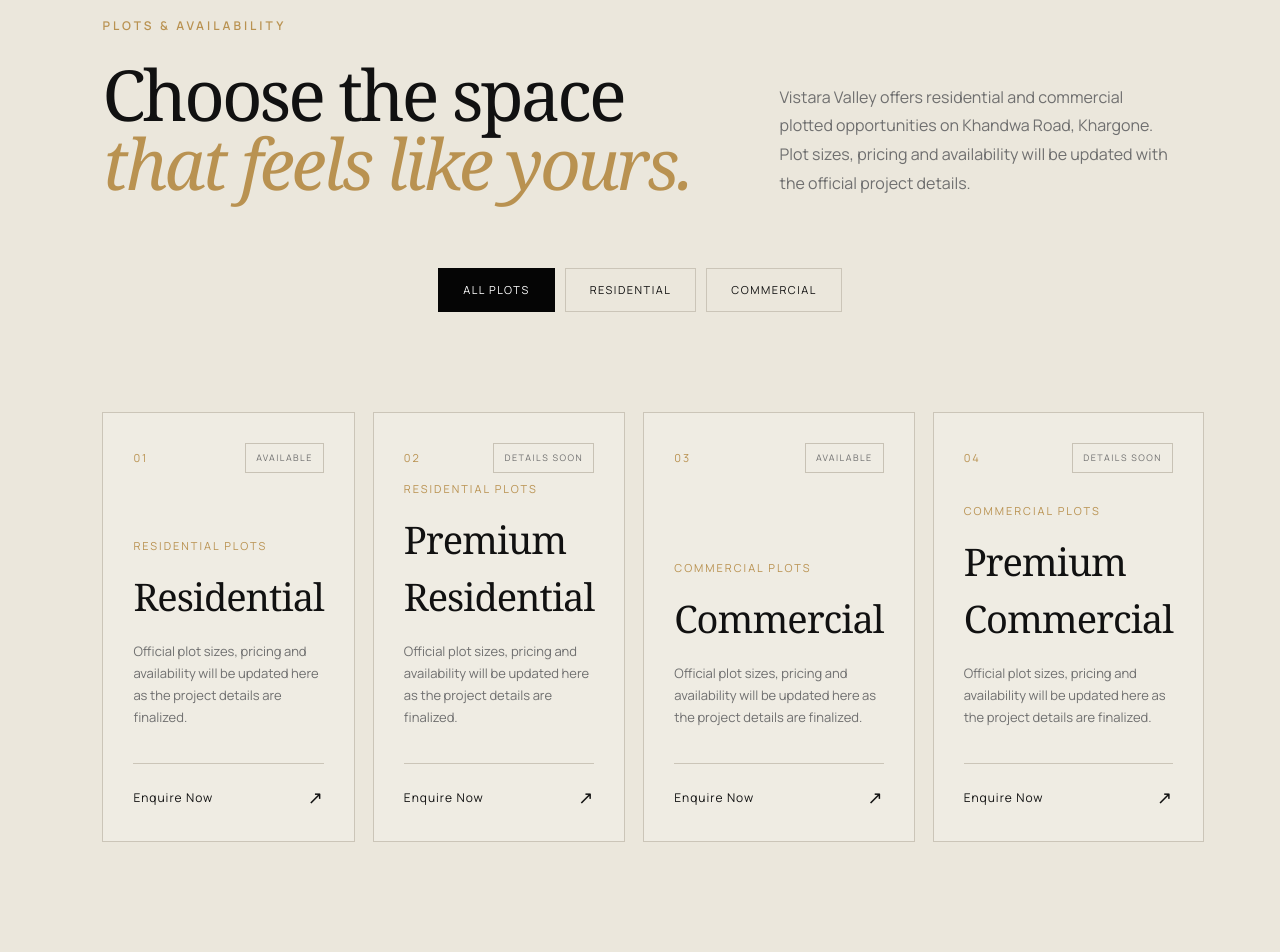
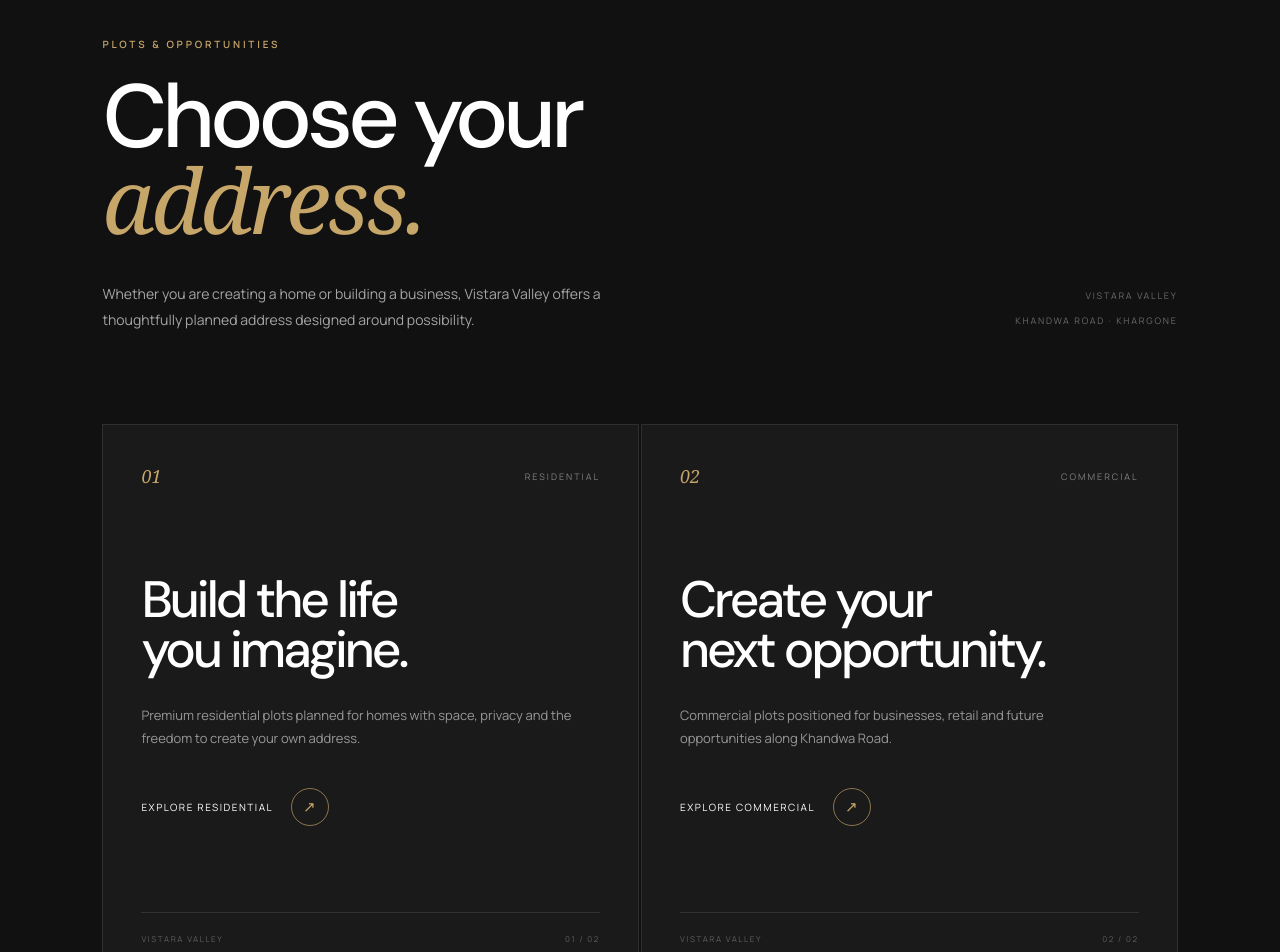
Before and after one commit to krishimhjn/vistara-valley, a Next.js app: page / in a window 1280 px wide. Shown: the part 6700-7652 px from the top of the page. Built offline with nearby package versions, Linux system fonts and the light colour scheme.

Commit message:
about section edit

```diff
--- a/app/components/Plots.css
+++ b/app/components/Plots.css
@@ -1,224 +1,397 @@
+/* ================================
+   PLOTS SECTION
+================================ */
+
 .plots-section {
-  padding: 150px 8%;
-  background: #ebe7dc;
-  color: var(--foreground);
+  position: relative;
+  padding: 170px 8% 150px;
+  background: #111111;
+  color: #ffffff;
+  overflow: hidden;
 }
 
-.plots-header {
-  max-width: 1200px;
-  margin: 0 auto;
+
+/* ================================
+   INTRO
+================================ */
+
+.plots-intro {
   display: grid;
   grid-template-columns: 1.2fr 0.8fr;
   gap: 80px;
   align-items: end;
+  max-width: 1400px;
+  margin: 0 auto 90px;
+}
+
+.plots-heading {
+  max-width: 760px;
 }
 
 .plots-eyebrow {
-  color: var(--gold);
-  font-size: 12px;
-  letter-spacing: 3px;
+  margin: 0 0 24px;
+  color: #c7a66a;
+  font-size: 10px;
   font-weight: 600;
-  margin-bottom: 25px;
+  letter-spacing: 2.8px;
+  text-transform: uppercase;
 }
 
 .plots-title {
+  margin: 0;
+  font-family: "DM Sans", "Helvetica Neue", Helvetica, Arial, sans-serif;
+  font-size: clamp(58px, 7vw, 100px);
+  line-height: 0.92;
+  font-weight: 500;
+  letter-spacing: -5px;
+  color: #ffffff;
+}
+
+.plots-title span {
+  color: #c7a66a;
   font-family: Georgia, "Times New Roman", serif;
-  font-size: clamp(50px, 5.5vw, 82px);
-  line-height: 0.98;
+  font-style: italic;
   font-weight: 400;
   letter-spacing: -3px;
 }
 
-.plots-title span {
-  color: var(--gold);
+.plots-description {
+  max-width: 520px;
+  margin: 35px 0 0;
+  color: rgba(255, 255, 255, 0.62);
+  font-size: 14px;
+  line-height: 1.9;
+}
+
+.plots-intro-meta {
+  display: flex;
+  flex-direction: column;
+  gap: 12px;
+  align-items: flex-end;
+  padding-bottom: 6px;
+}
+
+.plots-intro-meta span {
+  color: rgba(255, 255, 255, 0.38);
+  font-size: 9px;
+  letter-spacing: 1.8px;
+  text-transform: uppercase;
+}
+
+
+/* ================================
+   PLOT CARDS
+================================ */
+
+.plots-grid {
+  display: grid;
+  grid-template-columns: repeat(2, 1fr);
+  gap: 2px;
+  max-width: 1400px;
+  margin: 0 auto;
+}
+
+.plot-card {
+  position: relative;
+  min-height: 560px;
+  padding: 38px;
+  display: flex;
+  flex-direction: column;
+  justify-content: space-between;
+  background: #1a1a1a;
+  border: 1px solid rgba(255, 255, 255, 0.09);
+  overflow: hidden;
+  transition:
+    background 0.45s ease,
+    transform 0.45s ease;
+}
+
+.plot-card::before {
+  content: "";
+  position: absolute;
+  inset: 0;
+  background:
+    linear-gradient(
+      135deg,
+      rgba(199, 166, 106, 0.08),
+      transparent 42%
+    );
+  opacity: 0;
+  transition: opacity 0.45s ease;
+  pointer-events: none;
+}
+
+.plot-card:hover {
+  background: #202020;
+  transform: translateY(-6px);
+}
+
+.plot-card:hover::before {
+  opacity: 1;
+}
+
+
+/* ================================
+   CARD TOP
+================================ */
+
+.plot-card-top {
+  position: relative;
+  z-index: 1;
+  display: flex;
+  align-items: center;
+  justify-content: space-between;
+}
+
+.plot-number {
+  color: #c7a66a;
+  font-family: Georgia, "Times New Roman", serif;
+  font-size: 18px;
   font-style: italic;
 }
 
-.plots-intro {
-  max-width: 430px;
-  color: var(--muted);
-  font-size: 16px;
-  line-height: 1.8;
-}
-
-.plots-filters {
-  max-width: 1200px;
-  margin: 70px auto 0;
-  display: flex;
-  justify-content: center;
-  gap: 10px;
-}
-
-.plot-filter {
-  padding: 13px 24px;
-  border: 1px solid #cbc5b8;
-  background: transparent;
-  color: var(--foreground);
-  font-size: 11px;
-  letter-spacing: 1.5px;
-  text-transform: uppercase;
-  cursor: pointer;
-  transition:
-    background 0.3s ease,
-    color 0.3s ease,
-    border-color 0.3s ease;
-}
-
-.plot-filter:hover,
-.plot-filter.active {
-  background: var(--dark);
-  color: white;
-  border-color: var(--dark);
-}
-
-.plots-grid {
-  max-width: 1200px;
-  margin: 100px auto 0;
-  display: grid;
-  grid-template-columns: repeat(4, 1fr);
-  gap: 18px;
-}
-
-.plot-card {
-  min-height: 430px;
-  padding: 30px;
-  border: 1px solid #cbc5b8;
-  display: flex;
-  flex-direction: column;
-  justify-content: space-between;
-  background: rgba(255, 255, 255, 0.2);
-  transition:
-    transform 0.4s ease,
-    background 0.4s ease,
-    border-color 0.4s ease;
-}
-
-.plot-card:hover {
-  transform: translateY(-8px);
-  background: rgba(255, 255, 255, 0.55);
-  border-color: var(--gold);
-}
-
-.plot-card-top {
-  display: flex;
-  justify-content: space-between;
-  align-items: center;
-}
-
-.plot-number {
-  color: var(--gold);
-  font-size: 11px;
-  letter-spacing: 2px;
-}
-
-.plot-status {
-  padding: 7px 10px;
-  border: 1px solid #c8c2b5;
-  color: var(--muted);
+.plot-category {
+  color: rgba(255, 255, 255, 0.45);
   font-size: 9px;
-  letter-spacing: 1.5px;
-  text-transform: uppercase;
-}
-
-.plot-card-content {
-  margin-top: auto;
-  margin-bottom: 35px;
-}
-
-.plot-type {
-  color: var(--gold);
-  font-size: 11px;
   letter-spacing: 2px;
   text-transform: uppercase;
 }
 
+
+/* ================================
+   CARD CONTENT
+================================ */
+
+.plot-card-content {
+  position: relative;
+  z-index: 1;
+  max-width: 560px;
+}
+
 .plot-card-content h3 {
-  margin-top: 12px;
-  font-family: Georgia, "Times New Roman", serif;
-  font-size: 38px;
-  font-weight: 400;
-  letter-spacing: -1px;
+  margin: 0;
+  color: #ffffff;
+  font-family: "DM Sans", "Helvetica Neue", Helvetica, Arial, sans-serif;
+  font-size: clamp(42px, 4vw, 64px);
+  line-height: 0.98;
+  font-weight: 500;
+  letter-spacing: -3px;
+}
+
+.plot-card-content h3 span {
+  display: inline;
 }
 
 .plot-card-content p {
-  max-width: 280px;
-  margin-top: 15px;
-  color: var(--muted);
+  max-width: 440px;
+  margin: 28px 0 0;
+  color: rgba(255, 255, 255, 0.55);
   font-size: 13px;
+  line-height: 1.8;
+}
+
+
+/* ================================
+   CARD BUTTON
+================================ */
+
+.plot-link {
+  margin-top: 38px;
+  padding: 0;
+  display: inline-flex;
+  align-items: center;
+  gap: 18px;
+  border: 0;
+  background: transparent;
+  color: #ffffff;
+  font-family: inherit;
+  font-size: 10px;
+  letter-spacing: 1.5px;
+  text-transform: uppercase;
+  cursor: pointer;
+}
+
+.plot-link strong {
+  width: 38px;
+  height: 38px;
+  display: flex;
+  align-items: center;
+  justify-content: center;
+  border: 1px solid rgba(199, 166, 106, 0.65);
+  border-radius: 50%;
+  color: #c7a66a;
+  font-size: 15px;
+  font-weight: 400;
+  transition:
+    background 0.3s ease,
+    color 0.3s ease,
+    transform 0.3s ease;
+}
+
+.plot-link:hover strong {
+  background: #c7a66a;
+  color: #111111;
+  transform: translate(3px, -3px);
+}
+
+
+/* ================================
+   CARD FOOTER
+================================ */
+
+.plot-card-footer {
+  position: relative;
+  z-index: 1;
+  display: flex;
+  justify-content: space-between;
+  padding-top: 20px;
+  border-top: 1px solid rgba(255, 255, 255, 0.1);
+}
+
+.plot-card-footer span {
+  color: rgba(255, 255, 255, 0.3);
+  font-size: 8px;
+  letter-spacing: 1.6px;
+}
+
+
+/* ================================
+   BOTTOM AREA
+================================ */
+
+.plots-bottom {
+  max-width: 1400px;
+  margin: 100px auto 0;
+}
+
+.plots-bottom-line {
+  width: 100%;
+  height: 1px;
+  background: rgba(255, 255, 255, 0.12);
+}
+
+.plots-bottom-content {
+  display: grid;
+  grid-template-columns: 0.8fr 1.2fr auto;
+  gap: 50px;
+  align-items: center;
+  padding-top: 35px;
+}
+
+.plots-bottom-content > span {
+  color: #c7a66a;
+  font-size: 9px;
+  letter-spacing: 2px;
+}
+
+.plots-bottom-content p {
+  max-width: 470px;
+  margin: 0;
+  color: rgba(255, 255, 255, 0.45);
+  font-size: 12px;
   line-height: 1.7;
 }
 
-.plot-button {
-  display: flex;
-  justify-content: space-between;
+.plots-master-link {
+  display: inline-flex;
   align-items: center;
-  padding-top: 20px;
-  border-top: 1px solid #cbc5b8;
-  color: var(--foreground);
-  font-size: 12px;
-  letter-spacing: 1px;
-  text-decoration: none;
-  transition: color 0.3s ease;
+  gap: 15px;
+  color: #ffffff;
+  font-size: 9px;
+  letter-spacing: 1.5px;
+  text-transform: uppercase;
+  white-space: nowrap;
 }
 
-.plot-button span {
-  font-size: 18px;
+.plots-master-link span {
+  color: #c7a66a;
+  font-size: 15px;
   transition: transform 0.3s ease;
 }
 
-.plot-button:hover {
-  color: var(--gold);
+.plots-master-link:hover span {
+  transform: translateY(4px);
 }
 
-.plot-button:hover span {
-  transform: translate(4px, -4px);
-}
 
-@media (max-width: 1000px) {
-  .plots-header {
+/* ================================
+   MOBILE
+================================ */
+
+@media (max-width: 900px) {
+  .plots-section {
+    padding: 120px 6% 100px;
+  }
+
+  .plots-intro {
     grid-template-columns: 1fr;
-    gap: 35px;
+    gap: 40px;
+    margin-bottom: 60px;
+  }
+
+  .plots-intro-meta {
+    align-items: flex-start;
+  }
+
+  .plots-title {
+    font-size: clamp(54px, 15vw, 78px);
+    letter-spacing: -4px;
   }
 
   .plots-grid {
-    grid-template-columns: repeat(2, 1fr);
+    grid-template-columns: 1fr;
+    gap: 12px;
+  }
+
+  .plot-card {
+    min-height: 480px;
+    padding: 28px;
+  }
+
+  .plot-card-content h3 {
+    font-size: clamp(40px, 12vw, 58px);
+  }
+
+  .plots-bottom-content {
+    grid-template-columns: 1fr;
+    gap: 22px;
   }
 }
 
-@media (max-width: 600px) {
+
+/* ================================
+   SMALL MOBILE
+================================ */
+
+@media (max-width: 500px) {
   .plots-section {
-    padding: 100px 7%;
+    padding: 100px 20px 80px;
   }
 
   .plots-title {
-    font-size: 52px;
+    font-size: 54px;
+    letter-spacing: -3px;
+  }
+
+  .plots-description {
+    font-size: 13px;
+  }
+
+  .plot-card {
+    min-height: 450px;
+    padding: 24px;
+  }
+
+  .plot-card-content h3 {
+    font-size: 42px;
     letter-spacing: -2px;
   }
 
-  .plots-intro {
-    font-size: 15px;
+  .plot-card-content p {
+    font-size: 12px;
   }
 
-  .plots-filters {
-    margin-top: 50px;
-    flex-wrap: wrap;
-  }
-
-  .plot-filter {
-    padding: 11px 18px;
-  }
-
-  .plots-grid {
-    margin-top: 65px;
-    grid-template-columns: 1fr;
-  }
-
-  .plot-card {
-    min-height: 380px;
-    padding: 25px;
-  }
-
-  .plot-card-content h3 {
-    font-size: 34px;
+  .plots-bottom {
+    margin-top: 70px;
   }
 }
--- a/app/components/Plots.tsx
+++ b/app/components/Plots.tsx
@@ -1,175 +1,108 @@
-"use client";
-
-import { useState } from "react";
 import Reveal from "./Reveal";
 import "./Plots.css";
 
-const plots = [
+const plotTypes = [
   {
     number: "01",
-    title: "Residential",
-    type: "Residential Plots",
-    category: "Residential",
-    status: "Available",
+    category: "RESIDENTIAL",
+    title: "Build the life\nyou imagine.",
+    description:
+      "Premium residential plots planned for homes with space, privacy and the freedom to create your own address.",
+    action: "Explore Residential",
   },
   {
     number: "02",
-    title: "Premium Residential",
-    type: "Residential Plots",
-    category: "Residential",
-    status: "Details Soon",
-  },
-  {
-    number: "03",
-    title: "Commercial",
-    type: "Commercial Plots",
-    category: "Commercial",
-    status: "Available",
-  },
-  {
-    number: "04",
-    title: "Premium Commercial",
-    type: "Commercial Plots",
-    category: "Commercial",
-    status: "Details Soon",
+    category: "COMMERCIAL",
+    title: "Create your\nnext opportunity.",
+    description:
+      "Commercial plots positioned for businesses, retail and future opportunities along Khandwa Road.",
+    action: "Explore Commercial",
   },
 ];
 
 export default function Plots() {
-  const [category, setCategory] = useState<
-    "All" | "Residential" | "Commercial"
-  >("All");
-
-  const filteredPlots =
-    category === "All"
-      ? plots
-      : plots.filter(
-          (plot) => plot.category === category
-        );
-
   return (
-    <section
-      className="plots-section"
-      id="plots"
-    >
+    <section className="plots-section" id="plots">
+      <div className="plots-intro">
         <Reveal>
-        <div className="plots-header">
-
-          <div>
-            <p className="plots-eyebrow">
-              PLOTS & AVAILABILITY
-            </p>
+          <div className="plots-heading">
+            <p className="plots-eyebrow">PLOTS & OPPORTUNITIES</p>
 
             <h2 className="plots-title">
-              Choose the space
+              Choose your
               <br />
-              <span>that feels like yours.</span>
+              <span>address.</span>
             </h2>
-          </div>
 
-          <p className="plots-intro">
-            Vistara Valley offers residential and commercial
-            plotted opportunities on Khandwa Road, Khargone.
-            Plot sizes, pricing and availability will be updated
-            with the official project details.
+            <p className="plots-description">
+              Whether you are creating a home or building a business,
+              Vistara Valley offers a thoughtfully planned address
+              designed around possibility.
             </p>
-
           </div>
         </Reveal>
 
+        <Reveal>
+          <div className="plots-intro-meta">
+            <span>VISTARA VALLEY</span>
+            <span>KHANDWA ROAD · KHARGONE</span>
+          </div>
+        </Reveal>
+      </div>
+
+      <div className="plots-grid">
+        {plotTypes.map((plot) => (
+          <Reveal key={plot.number}>
+            <article className="plot-card">
+              <div className="plot-card-top">
+                <span className="plot-number">{plot.number}</span>
+                <span className="plot-category">{plot.category}</span>
+              </div>
+
+              <div className="plot-card-content">
+                <h3>
+                  {plot.title.split("\n").map((line, index) => (
+                    <span key={line}>
+                      {line}
+                      {index === 0 && <br />}
+                    </span>
+                  ))}
+                </h3>
+
+                <p>{plot.description}</p>
+
+                <button className="plot-link">
+                  <span>{plot.action}</span>
+                  <strong>↗</strong>
+                </button>
+              </div>
+
+              <div className="plot-card-footer">
+                <span>VISTARA VALLEY</span>
+                <span>{plot.number} / 02</span>
+              </div>
+            </article>
+          </Reveal>
+        ))}
+      </div>
 
       <Reveal>
-        <div className="plots-filters">
+        <div className="plots-bottom">
+          <div className="plots-bottom-line" />
 
-          <button
-            className={
-              category === "All"
-                ? "plot-filter active"
-                : "plot-filter"
-            }
-            onClick={() => setCategory("All")}
-          >
-            All Plots
-          </button>
-
-          <button
-            className={
-              category === "Residential"
-                ? "plot-filter active"
-                : "plot-filter"
-            }
-            onClick={() => setCategory("Residential")}
-          >
-            Residential
-          </button>
-
-          <button
-            className={
-              category === "Commercial"
-                ? "plot-filter active"
-                : "plot-filter"
-            }
-            onClick={() => setCategory("Commercial")}
-          >
-            Commercial
-          </button>
-
-        </div>
-      </Reveal>
-
-
-      <Reveal>
-        <div className="plots-grid">
-
-          {filteredPlots.map((plot) => (
-            <div
-              className="plot-card"
-              key={plot.number}
-            >
-
-              <div className="plot-card-top">
-
-                <span className="plot-number">
-                  {plot.number}
-                </span>
-
-                <span className="plot-status">
-                  {plot.status}
-                </span>
-
-              </div>
-
-
-              <div className="plot-card-content">
-
-                <span className="plot-type">
-                  {plot.type}
-                </span>
-
-                <h3>
-                  {plot.title}
-                </h3>
+          <div className="plots-bottom-content">
+            <span>YOUR LAND. YOUR POSSIBILITY.</span>
 
             <p>
-                  Official plot sizes, pricing and availability
-                  will be updated here as the project details
-                  are finalized.
+              Explore the master plan to understand the layout,
+              connectivity and overall vision of Vistara Valley.
             </p>
 
+            <a href="#master-plan" className="plots-master-link">
+              View Master Plan
+              <span>↓</span>
+            </a>
           </div>
-
-
-              <a
-                href="#contact"
-                className="plot-button"
-              >
-                Enquire Now
-                <span>↗</span>
-              </a>
-
-            </div>
-          ))}
-
         </div>
       </Reveal>
     </section>
```
Lines whose indentation alone changed are shown as unchanged.
